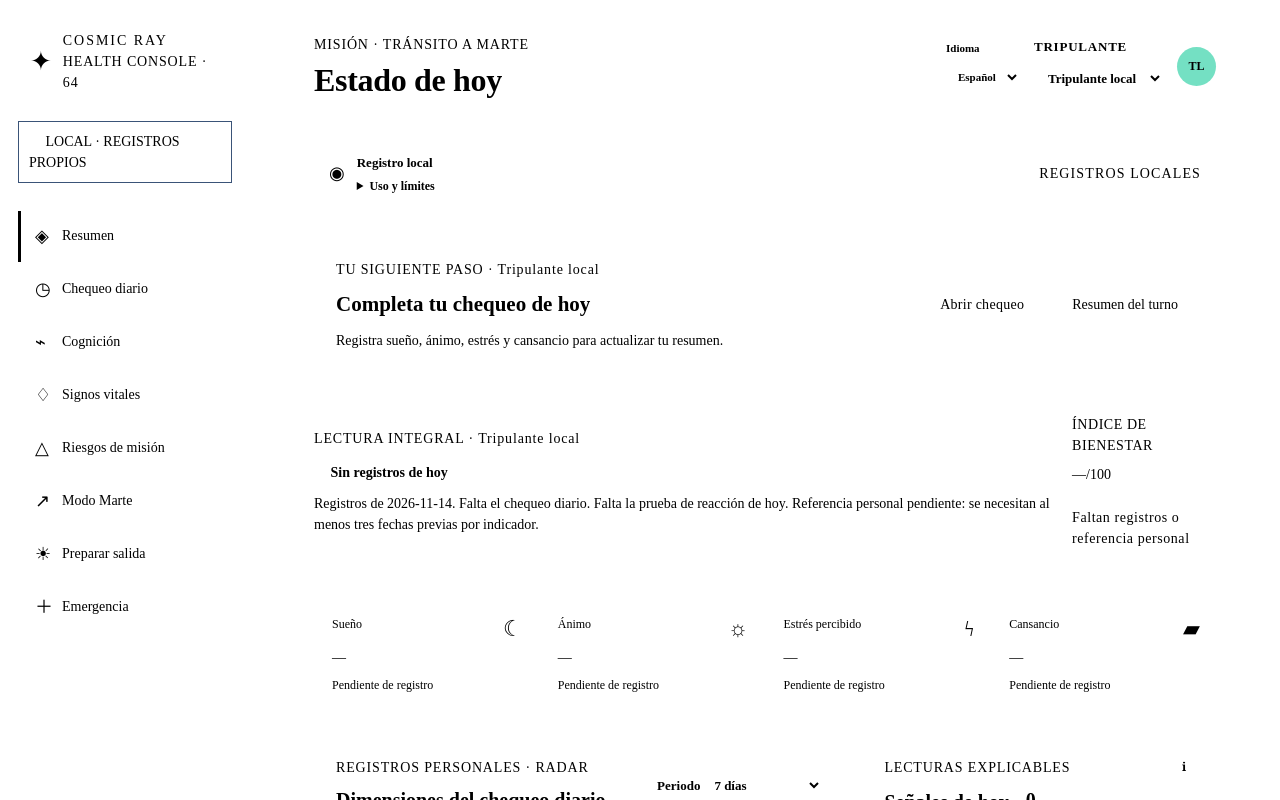
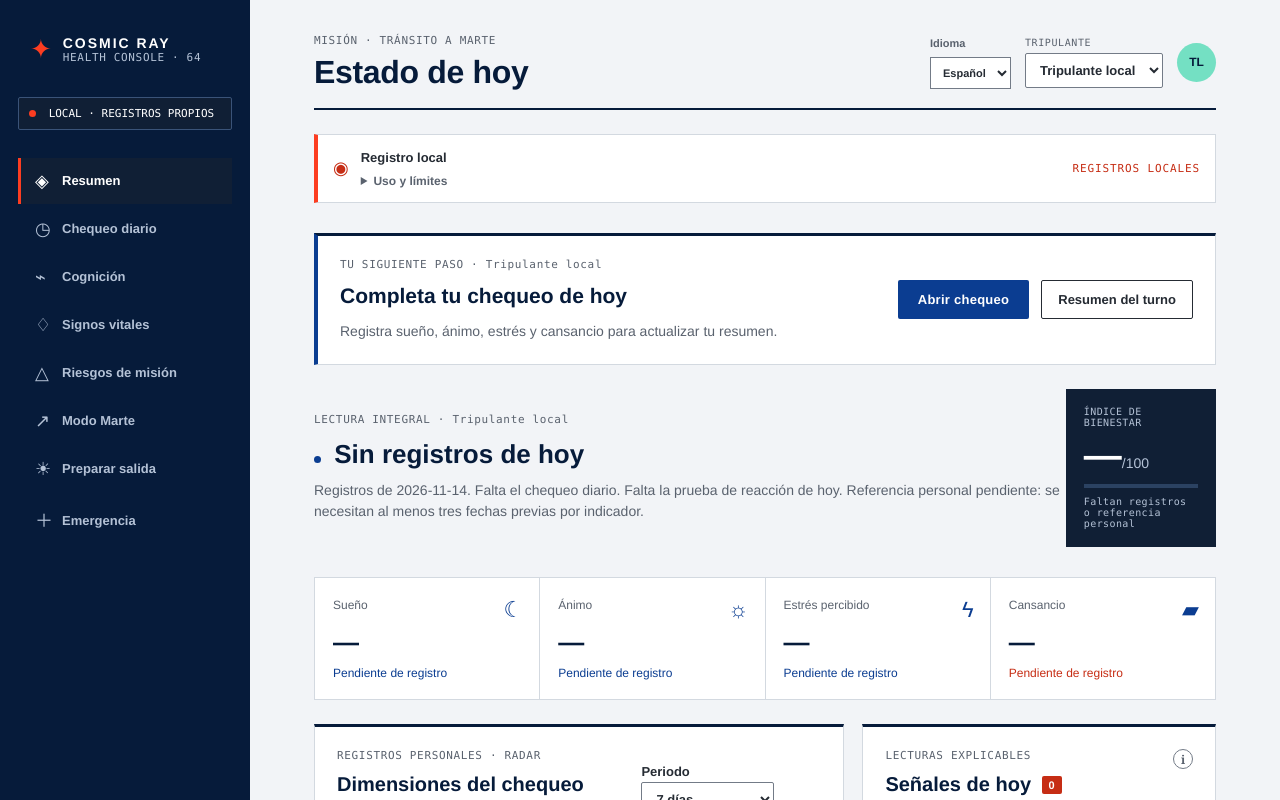
Before and after one commit to Ain-BC00/Cosmic-Ray-64, a React (Vite) app: page / in a window 1280 px wide. Shown: the top 800 px of the page. Built offline with nearby package versions, Linux system fonts and the light colour scheme.

Commit message:
Fix CSS theme variables

```diff
--- a/src/styles.css
+++ b/src/styles.css
@@ -1,4 +1,4 @@
-::root{
+:root{
     --azul-nasa:#0B3D91;
     --azul-marino:#061B3A;
     --azul-espacial:#101F35;
```
